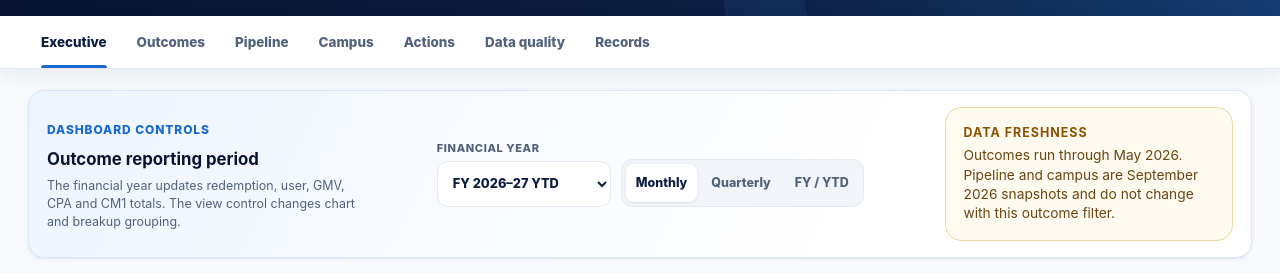
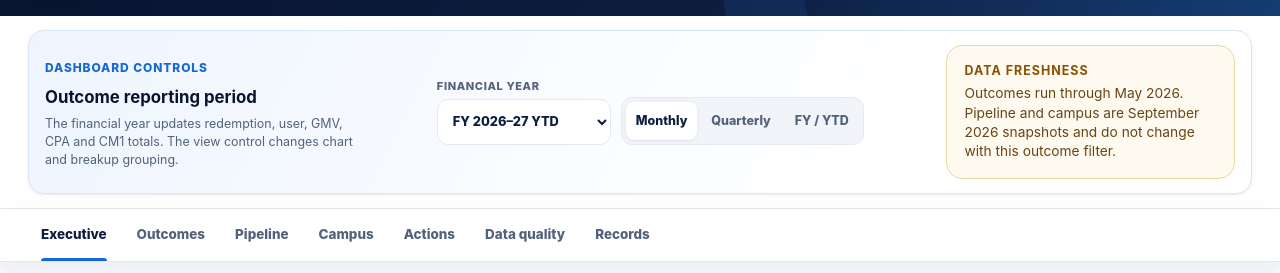
Before and after one commit to nancysardana-star/ixigo-partnerships, a plain HTML site: page index.html in a window 1280 px wide. Shown: the part 167-440 px from the top of the page. Drawn offline with nearby package versions, Linux system fonts and the light colour scheme.

Commit message:
Place global filters directly below dashboard heading

```diff
--- a/index.html
+++ b/index.html
@@ -43,7 +43,8 @@
     .print-btn:hover{background:#eef5ff;transform:translateY(-1px)}
     .container{max-width:var(--max);margin:auto;padding:22px 28px 48px}
     .readout{display:grid;grid-template-columns:minmax(0,1.5fr) minmax(260px,.5fr);gap:16px;margin-top:-1px;margin-bottom:18px}
-    .global-filter-panel{display:grid;grid-template-columns:minmax(240px,.75fr) minmax(430px,1.35fr) minmax(260px,.7fr);gap:16px;align-items:center;margin-top:-1px;margin-bottom:18px;padding:16px 18px;border:1px solid #d8e6fa;border-radius:var(--radius);background:linear-gradient(118deg,#eef5ff,#fff 68%);box-shadow:var(--shadow-sm)}
+    .global-filter-shell{background:#fff;border-bottom:1px solid var(--slate-200);padding:14px 28px}
+    .global-filter-panel{max-width:var(--max);margin:0 auto;display:grid;grid-template-columns:minmax(240px,.75fr) minmax(430px,1.35fr) minmax(260px,.7fr);gap:16px;align-items:center;padding:14px 16px;border:1px solid #d8e6fa;border-radius:var(--radius);background:linear-gradient(118deg,#eef5ff,#fff 68%);box-shadow:var(--shadow-sm)}
     .global-filter-copy h2{font-size:1.05rem;margin:2px 0 4px;color:var(--ink-950)}
     .global-filter-copy p{font-size:.78rem;line-height:1.45;margin:0;color:var(--slate-600)}
     .global-filter-panel .trend-controls{justify-content:center}
@@ -338,7 +339,7 @@
     @media(max-width:1250px){.sheet5-chart-grid{grid-template-columns:1fr}.sheet5-summary{grid-template-columns:repeat(3,1fr)}}
     @media(max-width:1250px){.analysis-kpis{grid-template-columns:repeat(3,1fr)}.coupon-layout{grid-template-columns:1fr}}
     @media(max-width:900px){.analysis-grid{grid-template-columns:1fr}.extended-head{align-items:flex-start;flex-direction:column}.sheet5-period-controls{width:100%}.sheet5-period-controls label{flex:1}.sheet5-period-controls select{width:100%}}
-    @media(max-width:760px){.global-filter-panel{grid-template-columns:1fr}.global-filter-panel .data-note{grid-column:auto}.global-filter-panel .trend-controls{justify-content:flex-start}}
+    @media(max-width:760px){.global-filter-shell{padding:12px 16px}.global-filter-panel{grid-template-columns:1fr}.global-filter-panel .data-note{grid-column:auto}.global-filter-panel .trend-controls{justify-content:flex-start}}
     @media(max-width:760px){.sheet5-summary,.analysis-kpis{grid-template-columns:repeat(2,1fr)}.dimension-toolbar,.dimension-fields{align-items:stretch;flex-direction:column}.dimension-fields input,.dimension-fields select{width:100%}.split-metrics,.definition-grid{grid-template-columns:1fr}}
     @media(max-width:430px){.sheet5-summary,.analysis-kpis{grid-template-columns:1fr}}
     @media(prefers-reduced-motion:reduce){*,*:before,*:after{scroll-behavior:auto!important;transition:none!important;animation:none!important}}
@@ -370,19 +371,7 @@
     </div>
   </header>
 
-  <nav class="section-nav" aria-label="Dashboard sections">
-    <div class="section-nav-inner">
-      <a href="#executive" aria-current="true">Executive</a>
-      <a href="#outcomes">Outcomes</a>
-      <a href="#pipeline">Pipeline</a>
-      <a href="#campusSection">Campus</a>
-      <a href="#actions">Actions</a>
-      <a href="#data-quality">Data quality</a>
-      <a href="#records">Records</a>
-    </div>
-  </nav>
-
-  <main id="main" class="container">
+  <div class="global-filter-shell">
     <section id="executive" class="global-filter-panel" aria-labelledby="global-filter-title">
       <div class="global-filter-copy">
         <span class="section-kicker">Dashboard controls</span>
@@ -409,7 +398,21 @@
         <span>Outcomes run through May 2026. Pipeline and campus are September 2026 snapshots and do not change with this outcome filter.</span>
       </aside>
     </section>
+  </div>
 
+  <nav class="section-nav" aria-label="Dashboard sections">
+    <div class="section-nav-inner">
+      <a href="#executive" aria-current="true">Executive</a>
+      <a href="#outcomes">Outcomes</a>
+      <a href="#pipeline">Pipeline</a>
+      <a href="#campusSection">Campus</a>
+      <a href="#actions">Actions</a>
+      <a href="#data-quality">Data quality</a>
+      <a href="#records">Records</a>
+    </div>
+  </nav>
+
+  <main id="main" class="container">
     <section class="kpi-grid executive-kpis" aria-label="Latest executive performance indicators">
       <button class="kpi" type="button" data-performance="monthly" aria-haspopup="dialog" style="--kpi-color:var(--blue-600)"><span class="kpi-label" id="executiveRedemptionsLabel">Redemptions · FY 2026–27 YTD</span><span class="kpi-value" id="executiveRedemptions">968</span><span class="kpi-note" id="executiveRedemptionsNote">2 dated months</span><span class="delta" id="executiveRedemptionsDelta">Compared with prior FY</span></button>
       <button class="kpi" type="button" data-performance="monthly" aria-haspopup="dialog" style="--kpi-color:var(--teal-600)"><span class="kpi-label" id="executiveNewUsersLabel">New users · FY 2026–27 YTD</span><span class="kpi-value" id="executiveNewUsers">606</span><span class="kpi-note" id="executiveNewUsersNote">62.6% of redemptions</span><span class="delta" id="executiveNewUsersDelta">Compared with prior FY</span></button>
```
